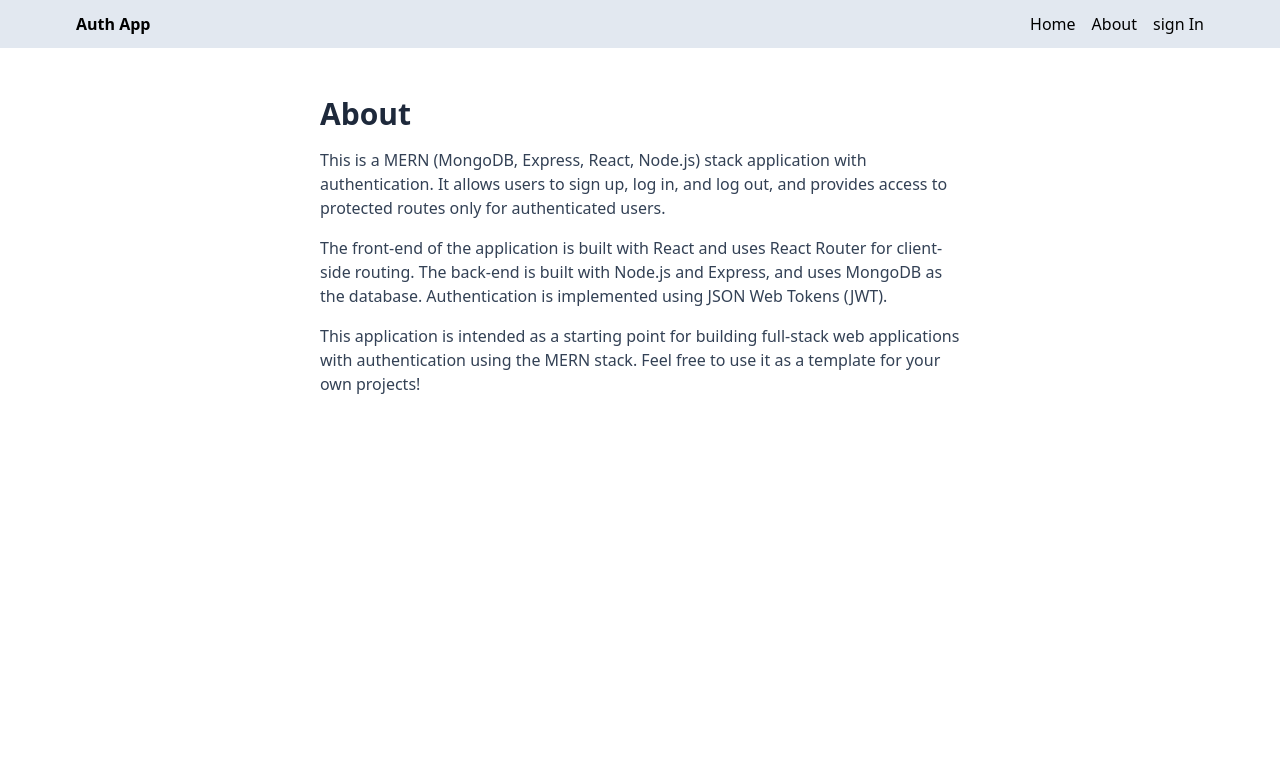
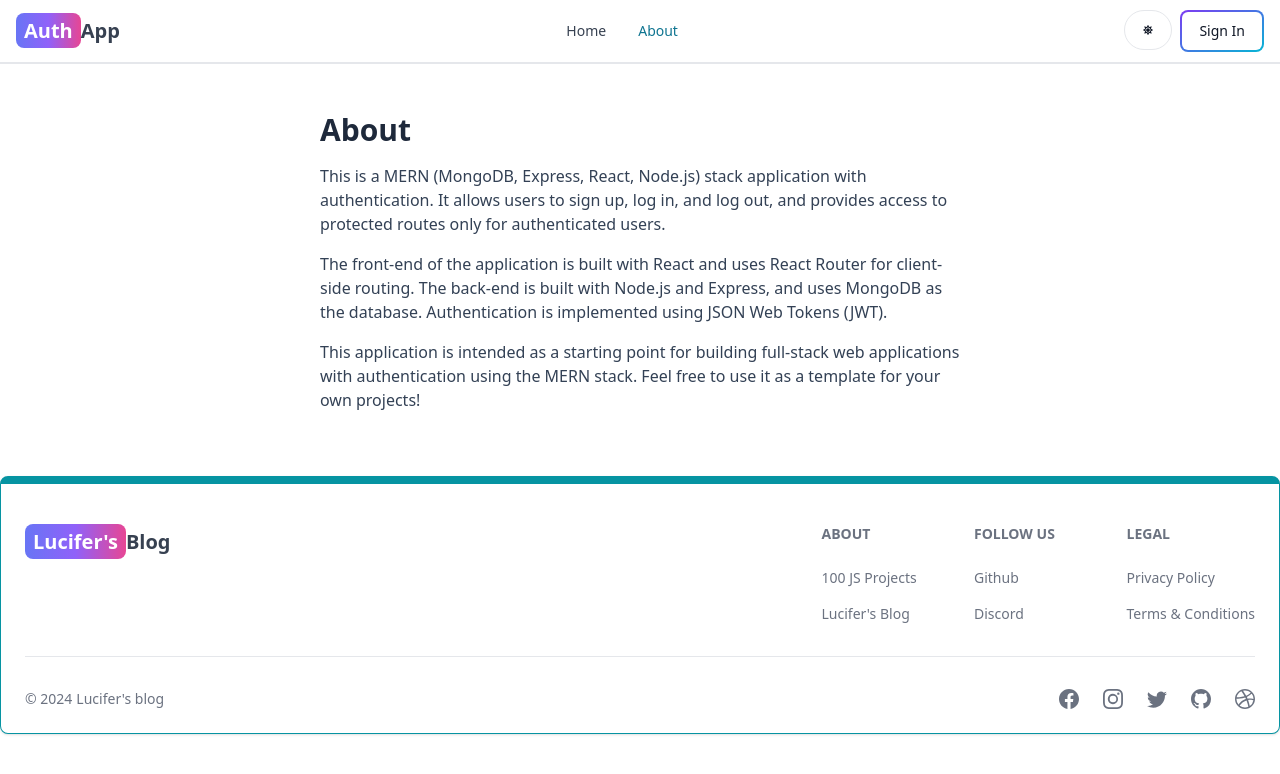
Before and after one commit to chandanbag1999/Mern-Authentication, a React (Vite) app in the folder client/: page /about in a window 1280 px wide. Shown: the top 774 px of the page. Built offline with nearby package versions, Linux system fonts and the light colour scheme; no server answers.

Commit message:
add dark mood and change header component

```diff
--- a/client/src/App.jsx
+++ b/client/src/App.jsx
@@ -6,6 +6,8 @@
 import About from './pages/About'
 import Headers from './components/Header'
 import PrivateRoute from './components/PrivateRoute'
+import FooterCom from './components/Footer'
+
 
 export default function App() {
   return (
@@ -21,6 +23,7 @@
         </Route>
         <Route path="/about" element={<About />} />
       </Routes>
+      <FooterCom />
     </BrowserRouter>
   )
 }
--- /dev/null
+++ b/client/src/components/Footer.jsx
@@ -0,0 +1,82 @@
+import { Footer } from 'flowbite-react';
+import { Link } from 'react-router-dom';
+import { BsFacebook, BsInstagram, BsTwitter, BsGithub, BsDribbble } from 'react-icons/bs';
+
+export default function FooterCom() {
+  return (
+    <Footer container className='border border-t-8 border-teal-500'>
+  <div className='w-full max-w-7xl mx-auto'>
+  <div className='grid w-full justify-between sm:flex md:grid-cols-1'>
+          <div className='mt-5'>
+            <Link
+              to='/'
+              className='self-center whitespace-nowrap text-lg sm:text-xl font-semibold dark:text-white'
+            >
+              <span className='px-2 py-1 bg-gradient-to-r from-indigo-500 via-purple-500 to-pink-500 rounded-lg text-white'>
+                Lucifer's
+              </span>
+              Blog
+            </Link>
+          </div>
+          <div className='grid grid-cols-2 gap-8 mt-4 sm:grid-cols-3 sm:gap-6'>
+            <div>
+              <Footer.Title title='About' />
+              <Footer.LinkGroup col>
+                <Footer.Link
+                  href='https://www.100jsprojects.com'
+                  target='_blank'
+                  rel='noopener noreferrer'
+                >
+                  100 JS Projects
+                </Footer.Link>
+                <Footer.Link
+                  href='/about'
+                  target='_blank'
+                  rel='noopener noreferrer'
+                >
+                  Lucifer's Blog
+                </Footer.Link>
+              </Footer.LinkGroup>
+            </div>
+            <div>
+              <Footer.Title title='Follow us' />
+              <Footer.LinkGroup col>
+                <Footer.Link
+                  href='https://github.com/chandanbag1999'
+                  target='_blank'
+                  rel='noopener noreferrer'
+                >
+                  Github
+                </Footer.Link>
+                <Footer.Link href='#'>Discord</Footer.Link>
+              </Footer.LinkGroup>
+            </div>
+            <div>
+              <Footer.Title title='Legal' />
+              <Footer.LinkGroup col>
+                <Footer.Link href='#'>Privacy Policy</Footer.Link>
+                <Footer.Link href='#'>Terms &amp; Conditions</Footer.Link>
+              </Footer.LinkGroup>
+            </div>
+          </div>
+        </div>
+        <Footer.Divider />
+        <div className='w-full sm:flex sm:items-center sm:justify-between'>
+          <Footer.Copyright
+            href='#'
+            by="Lucifer's blog"
+            year={new Date().getFullYear()}
+          />
+          <div className="flex gap-6 sm:mt-0 mt-4 sm:justify-center">
+            <Footer.Icon href='#' icon={BsFacebook}/>
+            <Footer.Icon href='#' icon={BsInstagram}/>
+            <Footer.Icon href='#' icon={BsTwitter}/>
+            <Footer.Icon href='https://github.com/chandanbag1999' icon={BsGithub}/>
+            <Footer.Icon href='#' icon={BsDribbble}/>
+
+          </div>
+        </div>
+  </div>
+</Footer>
+  );
+}
--- a/client/src/components/Header.jsx
+++ b/client/src/components/Header.jsx
@@ -1,31 +1,53 @@
 import React from 'react'
-import { Link } from 'react-router-dom'
-import { useSelector } from 'react-redux'
+import { Link, useLocation } from 'react-router-dom'
+import { useSelector, useDispatch } from 'react-redux'
+import { Button, Navbar } from 'flowbite-react'
+import { FaMoon, FaSun } from 'react-icons/fa'
+import { toggleTheme } from '../redux/theme/themeSlice'
 
 export default function Header() {
+    const dispatch = useDispatch()
+    const path = useLocation().pathname;
     const { currentUser } = useSelector((state) => state.user)
+    const { theme } = useSelector((state) => state.theme)
   return (
-    <div className='bg-slate-200'>
-        <div className='flex justify-between items-center max-w-6xl mx-auto p-3'>
-            <Link to='/'>
-                <h1 className='font-bold'>Auth App</h1>
-            </Link >
-            <ul className='flex gap-4'>
-                <Link to='/'>
-                    <li>Home</li>
+    <Navbar className='border-b-2'>
+        <Link
+            to='/'
+            className='self-center whitespace-nowrap text-sm sm:text-xl font-semibold dark:text-white'
+        >
+            <span className='px-2 py-1 bg-gradient-to-r from-indigo-500 via-purple-500 to-pink-500 rounded-lg text-white'>
+                Auth
+            </span>
+            App
         </Link>
-                <Link to='/about'>
-                    <li>About</li>
-                </Link>
+        <div className='flex gap-2 md:order-2'>
+            <Button
+                className='w-12 h-10 hidden sm:inline'
+                color='gray'
+                pill
+                onClick={() => dispatch(toggleTheme())}
+            >
+                {theme === 'light' ? <FaSun /> : <FaMoon />}
+            </Button>
             <Link to='/profile'>
                 { currentUser ? (
                     <img src={currentUser.profilePicture} alt='profile' className='h-7 w-7 rounded-full object-cover' />
                     ) : (
-                        <li>sign In</li>
+                    <Button gradientDuoTone='purpleToBlue' outline>
+                        Sign In
+                    </Button>
                 )}
             </Link>
-            </ul>
         </div>
-    </div>
+        <Navbar.Collapse>
+            <Navbar.Link active={path === '/'} as={'div'}>
+                <Link to='/'>Home</Link>
+            </Navbar.Link>
+            <Navbar.Link active={path === '/about'} as={'div'}>
+                <Link to='/about'>About</Link>
+            </Navbar.Link>
+        </Navbar.Collapse>
+    </Navbar>
   )
 }
--- /dev/null
+++ b/client/src/components/ThemeProvider.jsx
@@ -0,0 +1,12 @@
+import { useSelector } from 'react-redux';
+
+export default function ThemeProvider({ children }) {
+    const { theme } = useSelector((state) => state.theme)
+  return (
+    <div className={theme}>
+        <div className='bg-white text-gray-700 dark:text-gray-200 dark:bg-[rgb(16,23,42)] min-h-screen'>
+            {children}
+        </div>
+    </div>
+  )
+}
--- a/client/src/main.jsx
+++ b/client/src/main.jsx
@@ -5,12 +5,15 @@
 import { Provider } from 'react-redux'
 import { persistor, store } from './redux/store.js'
 import { PersistGate } from 'redux-persist/integration/react'
+import ThemeProvider from './components/ThemeProvider.jsx'
 
 ReactDOM.createRoot(document.getElementById('root')).render(
   <React.StrictMode>
     <Provider store={store}>
       <PersistGate persistor={persistor}>
-        <App />
+        <ThemeProvider>
+          <App />
+        </ThemeProvider>
       </PersistGate>
     </Provider>
   </React.StrictMode>,
--- a/client/src/redux/store.js
+++ b/client/src/redux/store.js
@@ -2,10 +2,12 @@
 import userReducer from './user/userSlice';
 import { persistStore, persistReducer } from 'redux-persist';
 import storage from 'redux-persist/lib/storage';
+import themeReducer from './theme/themeSlice';
 
 
 const rootReducer = combineReducers({
-    user: userReducer
+    user: userReducer,
+    theme: themeReducer
 })
 
 const persistConfig = {
--- /dev/null
+++ b/client/src/redux/theme/themeSlice.js
@@ -0,0 +1,19 @@
+import { createSlice } from "@reduxjs/toolkit";
+
+const initialState = {
+  theme: "light",
+};
+
+const themeSlice = createSlice({
+  name: "theme",
+  initialState,
+  reducers: {
+    toggleTheme: (state) => {
+      state.theme = state.theme === "light"? "dark" : "light";
+    }
+  },
+});
+
+export const { toggleTheme } = themeSlice.actions;
+
+export default themeSlice.reducer;
```
Also changed, not shown: client/src/index.css (line endings or trailing spaces). Lines whose indentation alone changed are shown as unchanged.
